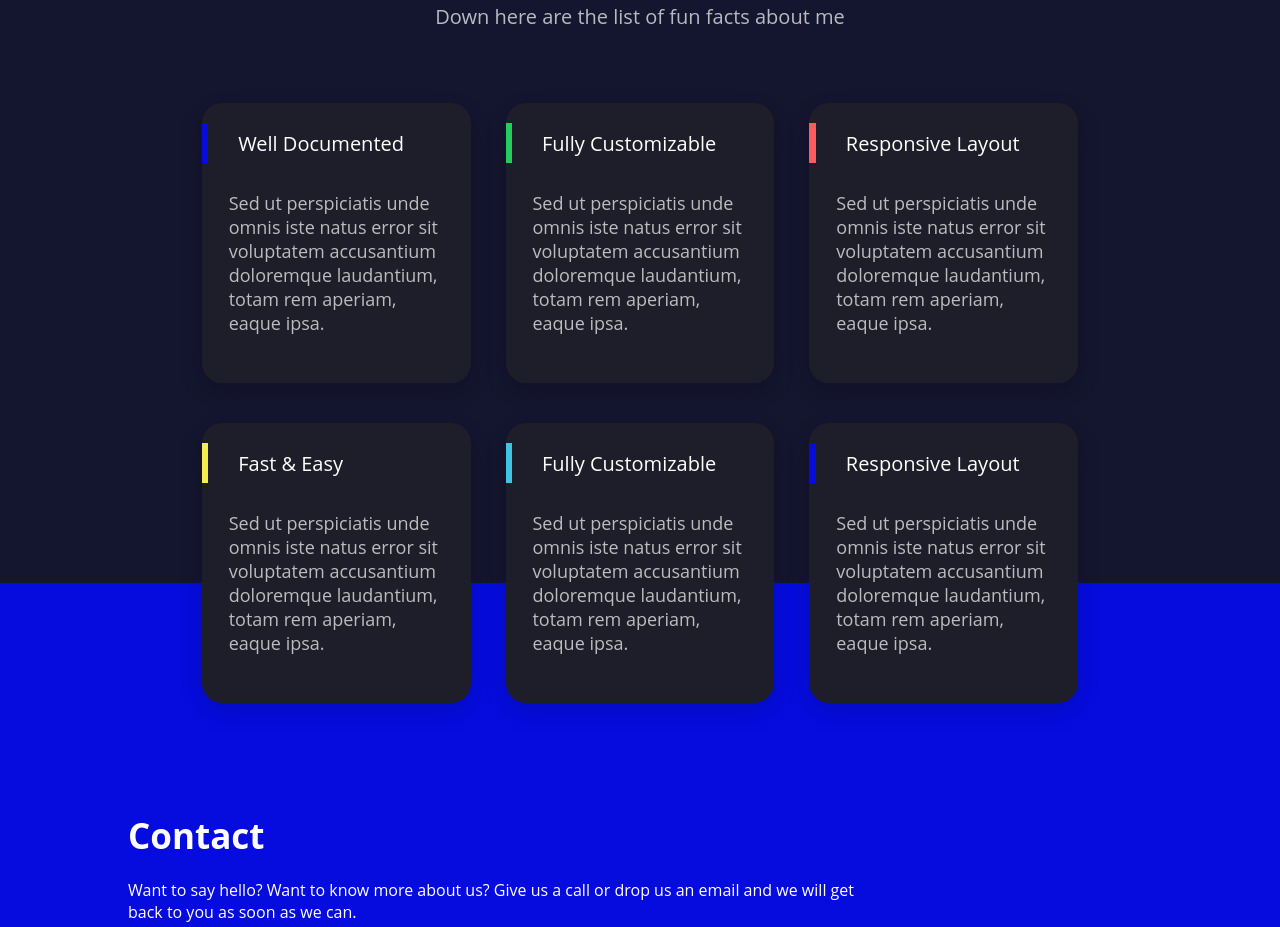
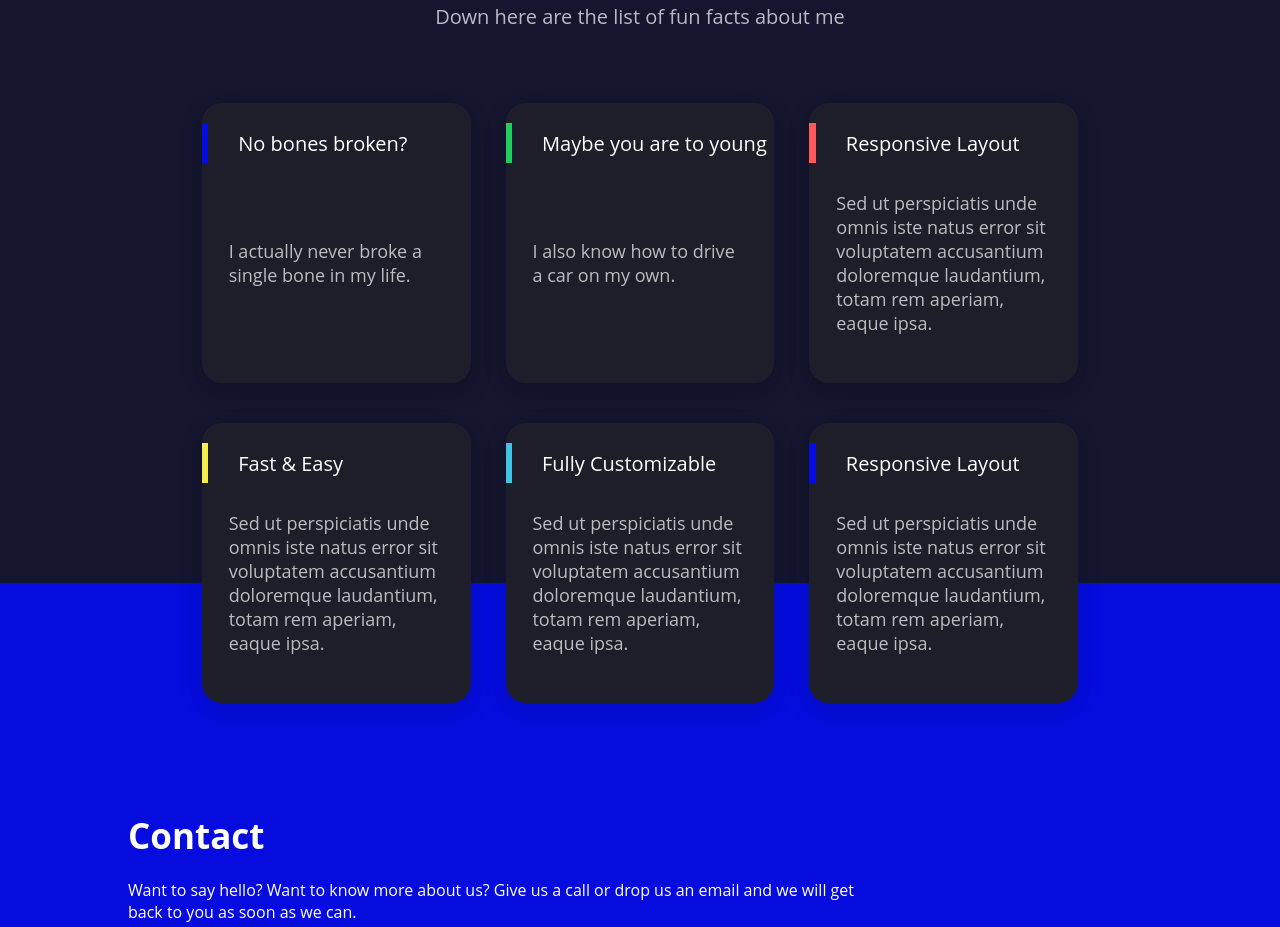
Before and after one commit to emir2008d/Portofolio, a plain HTML site: page index.html in a window 1280 px wide. Shown: the part 3537-4464 px from the top of the page. Drawn offline with Linux system fonts and the light colour scheme.

Commit message:
Update index.html

```diff
--- a/index.html
+++ b/index.html
@@ -180,16 +180,16 @@
                 <div class="serv-box">
                     <div class="serv-box-header">
                         <div class="color-serv1"></div>
-                        <div class="header-text-serv"><p>Well Documented</p></div>
+                        <div class="header-text-serv"><p>No bones broken?</p></div>
                     </div>
-                    <div class="text-box-serv"><p>Sed ut perspiciatis unde omnis iste natus error sit voluptatem accusantium doloremque laudantium, totam rem aperiam, eaque ipsa.</p></div>
+                    <div class="text-box-serv"><p>I actually never broke a single bone in my life.</p></div>
                 </div>
                 <div class="serv-box">
                     <div class="serv-box-header">
                         <div class="color-serv2"></div>
-                        <div class="header-text-serv"><p>Fully Customizable</p></div>
+                        <div class="header-text-serv"><p>Maybe you are to young</p></div>
                     </div>
-                    <div class="text-box-serv"><p>Sed ut perspiciatis unde omnis iste natus error sit voluptatem accusantium doloremque laudantium, totam rem aperiam, eaque ipsa.</p></div>
+                    <div class="text-box-serv"><p>I also know how to drive a car on my own.</p></div>
                 </div>
                 <div class="serv-box3">
                     <div class="serv-box-header">
```
